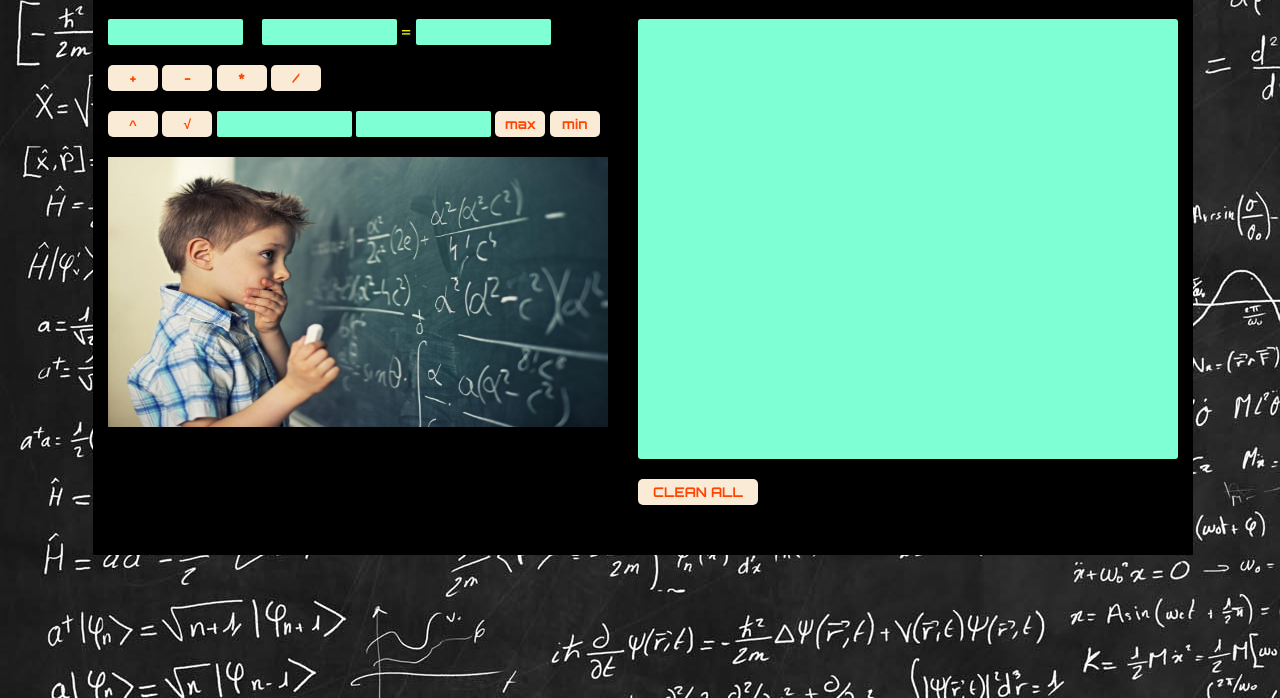
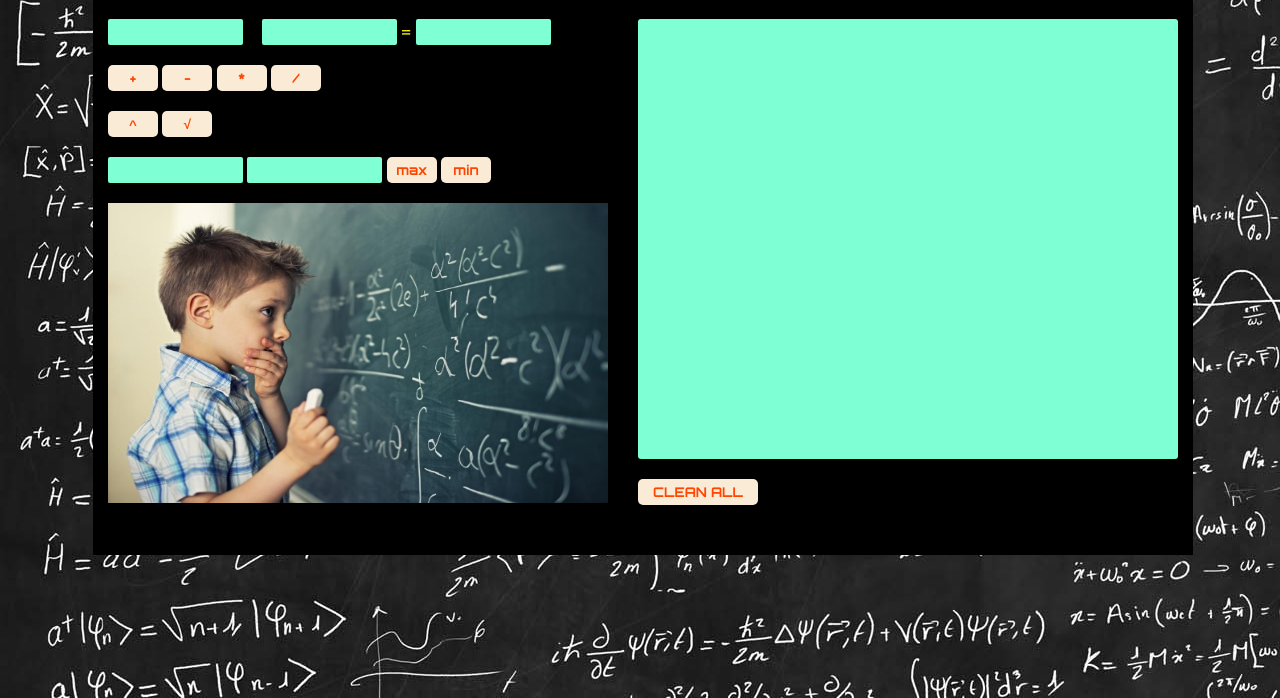
Before and after one commit to Aske9999/Calculator, a plain HTML site: page index.html in a window 1280 px wide. Shown: the part 102-800 px from the top of the page. Drawn offline with Linux system fonts and the light colour scheme; a web font is replaced by a local one.

Commit message:
photo size

```diff
--- a/css/style.scss
+++ b/css/style.scss
@@ -64,7 +64,7 @@ body{
 }
 .maths{
   width: 500px;
-  height: 270px;
+  height: 300px;
 }
 .history{
   padding: 10px 20px;
```
Also changed, not shown: index.html (+3 -2 lines), css/style.css.
